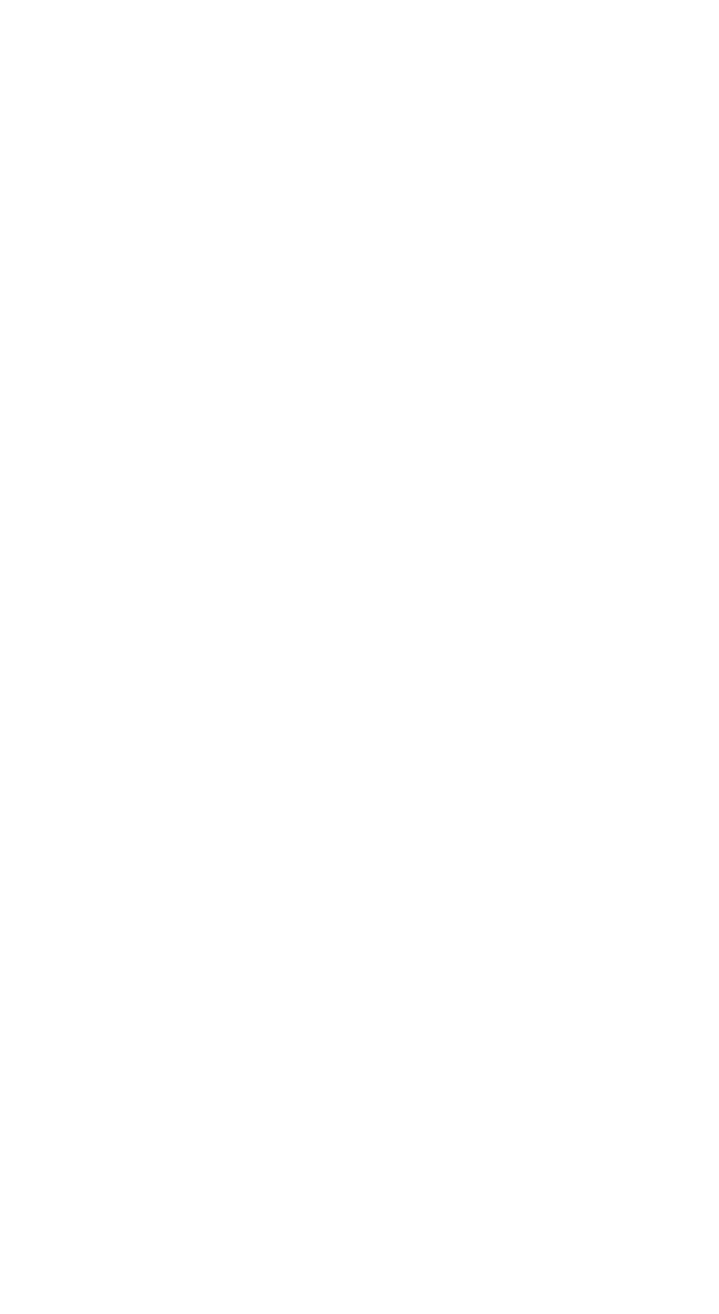
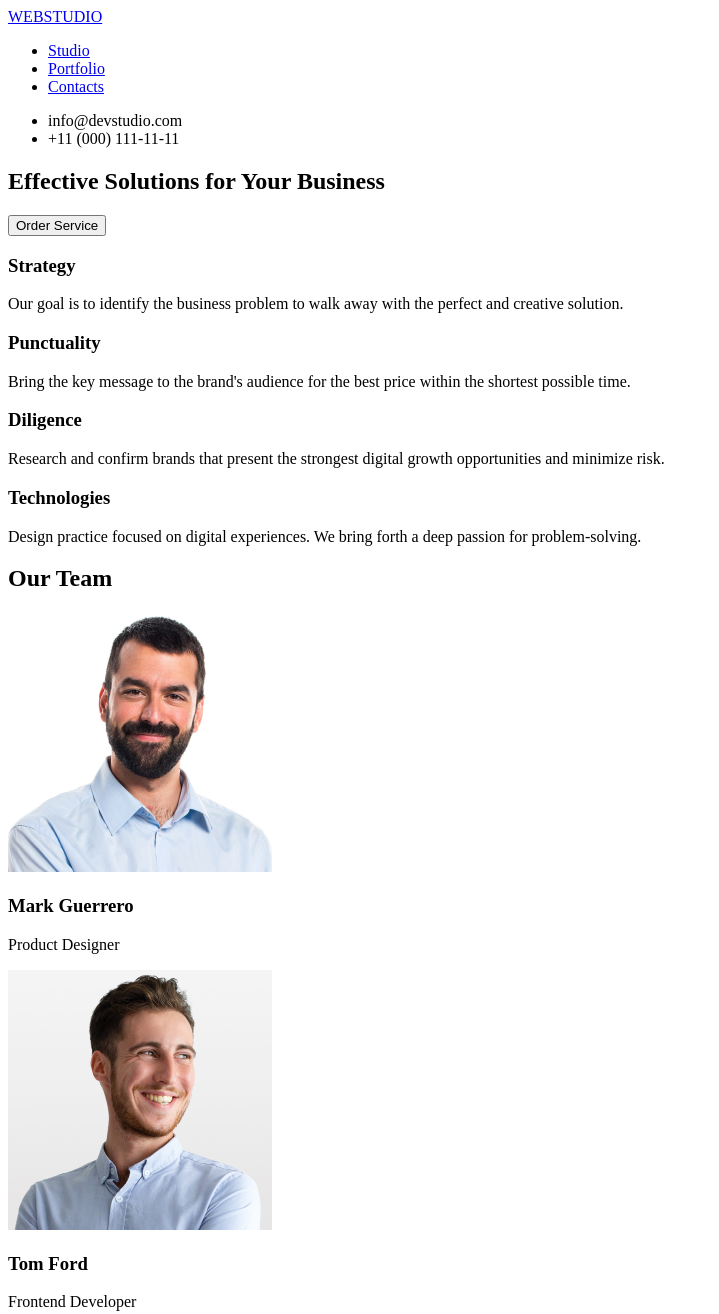
Before and after one commit to olga-magnusson/goit-markup-hw-01, a plain HTML site: page index.html in a window 1280 px wide. Shown: the top 1314 px of the page, without its empty margins (0-719 px from the left). Before the commit the page ends 800 px from the top, so only its background shows below. Drawn offline with Linux system fonts and the light colour scheme.

Commit message:
add new img, add content

```diff
--- a/index.html
+++ b/index.html
@@ -5,5 +5,107 @@
     <meta name="viewport" content="width=device-width, initial-scale=1.0" />
     <title>Document</title>
   </head>
-  <body></body>
+  <body>
+    <header>
+      <a href="/">WEBSTUDIO</a>
+      <nav>
+        <ul>
+          <li><a href="#studio">Studio</a></li>
+          <li><a href="#portfolio">Portfolio</a></li>
+          <li><a href="#contacts">Contacts</a></li>
+        </ul>
+      </nav>
+      <ul>
+        <li>info@devstudio.com</li>
+        <li>+11 (000) 111-11-11</li>
+      </ul>
+    </header>
+    <main>
+      <section class="main-page">
+        <h1>Effective Solutions for Your Business</h1>
+        <button type="button">Order Service</button>
+      </section>
+      <section>
+        <div>
+          <h3>Strategy</h3>
+          <p>
+            Our goal is to identify the business problem to walk away with the
+            perfect and creative solution.
+          </p>
+        </div>
+        <div>
+          <h3>Punctuality</h3>
+          <p>
+            Bring the key message to the brand's audience for the best price
+            within the shortest possible time.
+          </p>
+        </div>
+        <div>
+          <h3>Diligence</h3>
+          <p>
+            Research and confirm brands that present the strongest digital
+            growth opportunities and minimize risk.
+          </p>
+        </div>
+        <div>
+          <h3>Technologies</h3>
+          <p>
+            Design practice focused on digital experiences. We bring forth a
+            deep passion for problem-solving.
+          </p>
+        </div>
+      </section>
+      <section>
+        <h2>Our Team</h2>
+        <div>
+          <img
+            src="/images/img.jpg"
+            alt="team_card1"
+            width="264"
+            height="260"
+          />
+          <h3>Mark Guerrero</h3>
+          <p>Product Designer</p>
+        </div>
+        <div>
+          <img
+            src="/images/img-2.jpg"
+            alt="team_card2"
+            width="264"
+            height="260"
+          />
+          <h3>Tom Ford</h3>
+          <p>Frontend Developer</p>
+        </div>
+        <div>
+          <img
+            src="/images/img-3.jpg"
+            alt="team_card3"
+            width="264"
+            height="260"
+          />
+          <h3>Camila Garcia</h3>
+          <p>Marketing</p>
+        </div>
+        <div>
+          <img
+            src="/images/img-4.jpg"
+            alt="team_card4"
+            width="264"
+            height="260"
+          />
+          <h3>Daniel Wilson</h3>
+          <p>UI Designer</p>
+        </div>
+      </section>
+    </main>
+
+    <footer>
+      <a href="/">WEBSTUDIO</a>
+      <p>
+        Increase the flow of customers and sales for your business with digital
+        marketing & growth solutions.
+      </p>
+    </footer>
+  </body>
 </html>
```
Also changed, not shown: images/img-2.jpg (added), images/img-3.jpg (added), images/img-4.jpg (added), images/img.jpg (added), images/team_card1.png (deleted), images/team_card2.png (deleted), images/team_card3.png (deleted), images/team_card4.png (deleted), 2 other files.
